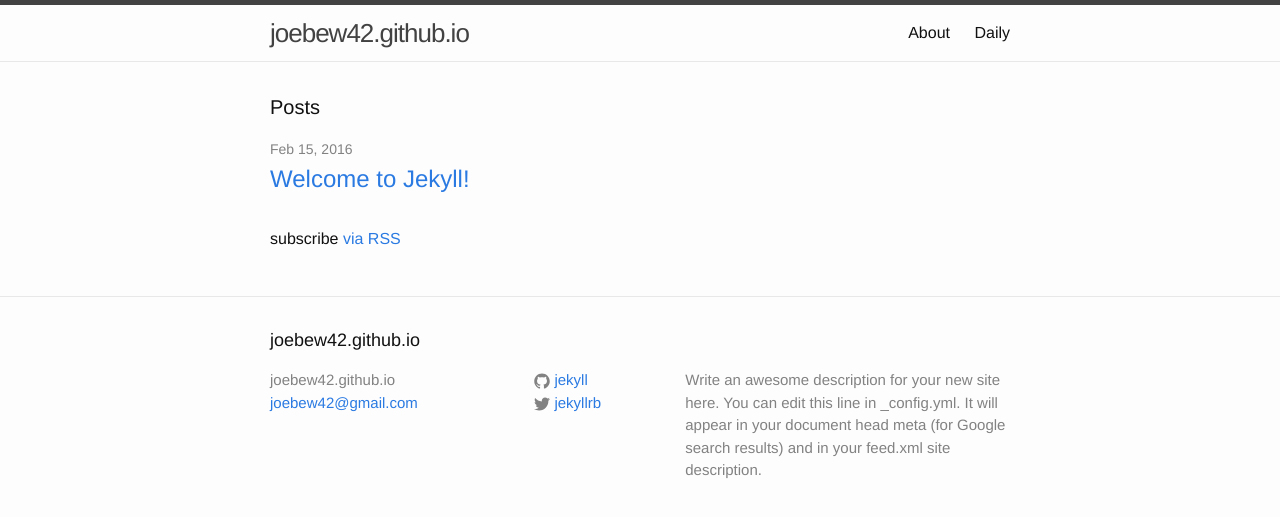
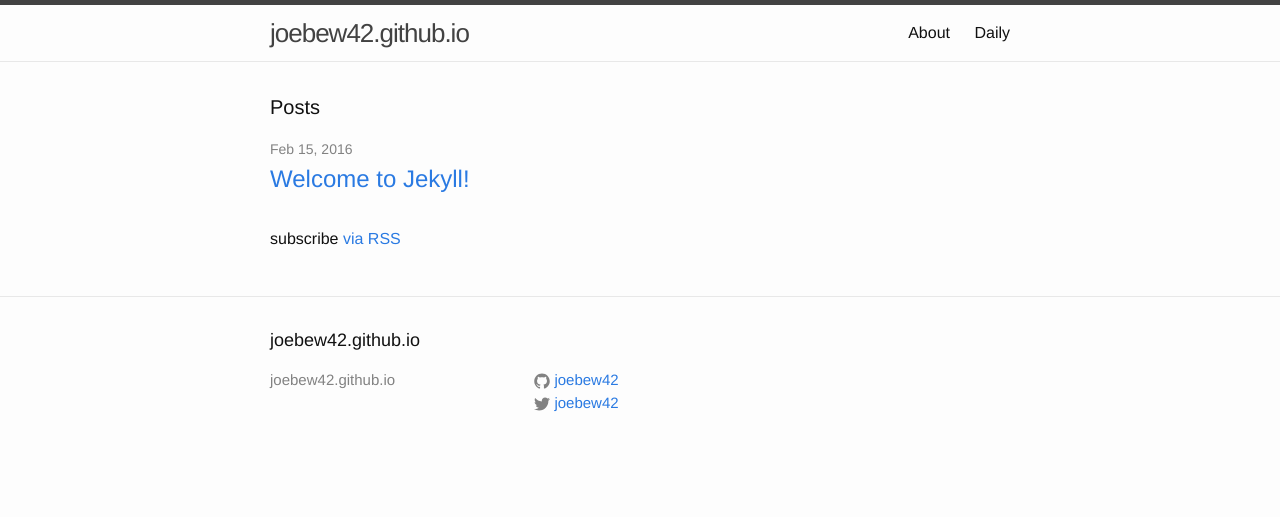
Before and after one commit to joebew42/joebew42.github.io, a Jekyll site: the page built from index.html, in a window 1280 px wide. Shown: the top 517 px of the page. Built offline with Jekyll 4.4.1, drawn with Linux system fonts in a browser that asks for light colours.

Commit message:
Cleaning configuration

```diff
--- a/_config.yml
+++ b/_config.yml
@@ -1,13 +1,9 @@
 title: "joebew42.github.io"
-email: joebew42@gmail.com
-description: >
-  Write an awesome description for your new site here. You can edit this
-  line in _config.yml. It will appear in your document head meta (for
-  Google search results) and in your feed.xml site description.
-baseurl: "" # the subpath of your site, e.g. /blog
-url: "http://yourdomain.com" # the base hostname & protocol for your site
-twitter_username: jekyllrb
-github_username:  jekyll
+email: ""
+description: ""
+baseurl: ""
+url: "http://joebew42.github.io"
+twitter_username: joebew42
+github_username:  joebew42
 
-# Build settings
 markdown: kramdown
```
